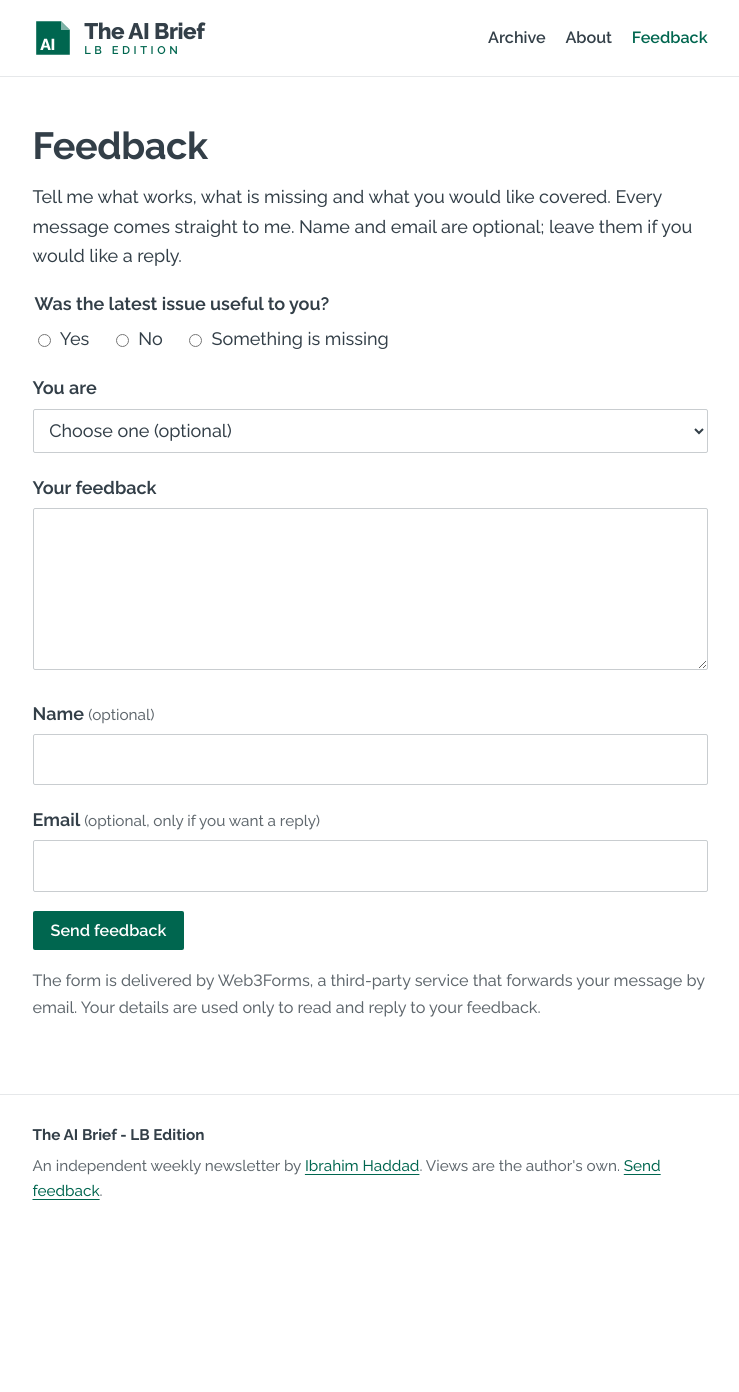
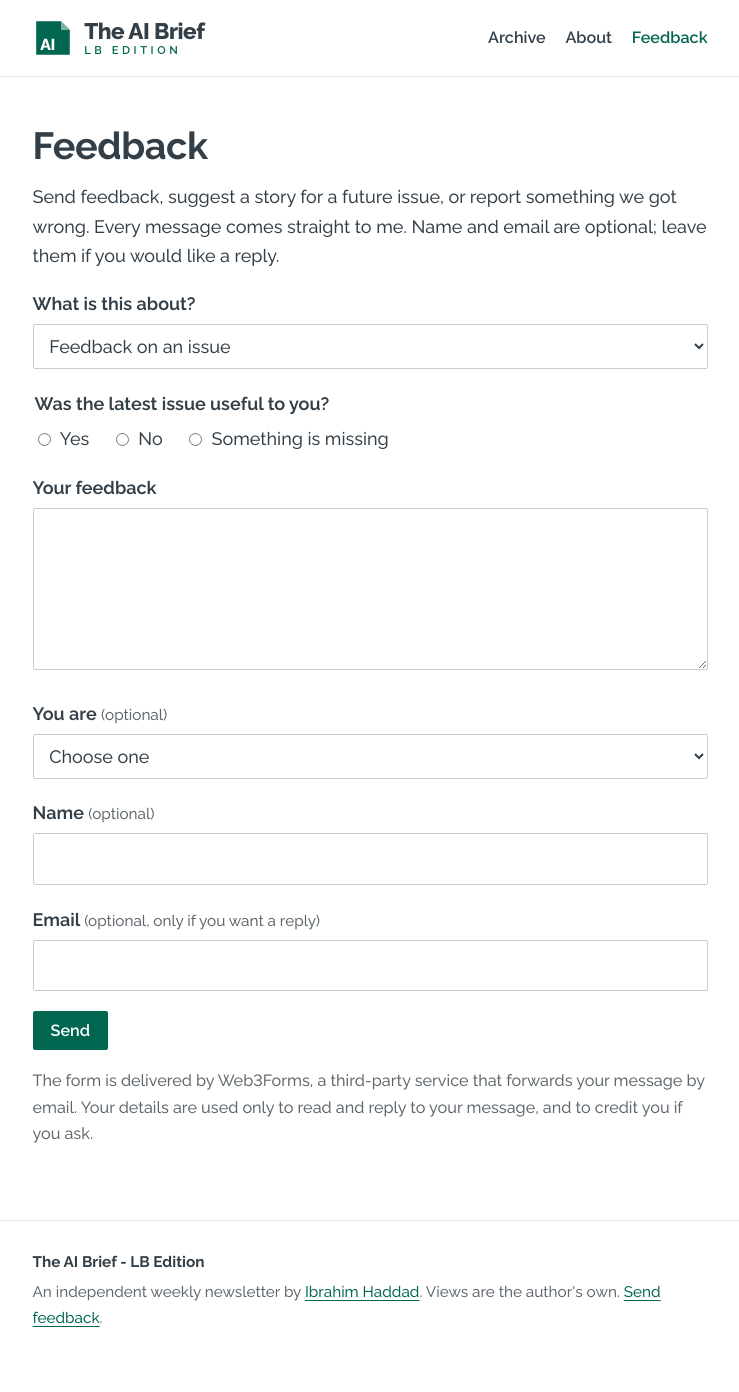
Before and after one commit to ibrahimhaddad/ai-brief-beirut, a Jekyll site: the page built from feedback.html, in a window 1280 px wide. Shown: the whole page, without its empty margins (270-1009 px from the left). Built offline with Jekyll 4.4.1, drawn with Linux system fonts in a browser that asks for light colours; before the commit the page ends 1266 px from its top, so only the background shows below that.

Commit message:
Add story tips and corrections to the feedback form
- The feedback page now opens with "What is this about?": feedback on
  an issue, suggest a story, or report a correction. Fields and the
  email subject change with the choice, so tips arrive as "Story tip:"
  and corrections as "Correction:".
- Story tips ask for a link, the audience and why it matters; tips and
  corrections can opt in to being thanked by name.
- Each issue and audience page ends with "Suggest a story", which
  opens the form with that option selected. The About page links to
  both new options.

Co-Authored-By: Claude Opus 5.5 <noreply@anthropic.com>
Claude-Session: https://claude.ai/code/session_014R25pjJW1b3ounDrYU1xMu

```diff
--- a/_includes/feedback-cta.html
+++ b/_includes/feedback-cta.html
@@ -1 +1,4 @@
-<aside class="feedback-cta"><p>Was this useful? <a href="{{ '/feedback/' | relative_url }}">Tell me in two minutes</a>.</p></aside>
+<aside class="feedback-cta">
+  <p>Was this useful? <a href="{{ '/feedback/' | relative_url }}">Tell me in two minutes</a>.</p>
+  <p>Seen something we should cover? <a href="{{ '/feedback/' | relative_url }}?type=story">Suggest a story</a>.</p>
+</aside>
--- a/assets/css/style.css
+++ b/assets/css/style.css
@@ -177,10 +177,13 @@ td.num, th.num { text-align: right; }
 /* Feedback prompt and form */
 .feedback-cta { margin-top: 2rem; padding: 1rem 1.25rem; background: var(--tint); }
 .feedback-cta p { margin: 0; }
+.feedback-cta p + p { margin-top: 0.35rem; }
+.form-row label.checkbox-row { display: flex; align-items: center; gap: 0.5rem; font-weight: 460; }
+[hidden] { display: none !important; }
 .form-row { margin-bottom: 1.1rem; }
 .form-row label, .form-row legend { display: block; font-weight: 650; margin-bottom: 0.3rem; }
 .form-row .hint { font-weight: 460; color: var(--muted); font-size: 0.85rem; }
-.form-row input[type=text], .form-row input[type=email], .form-row select, .form-row textarea {
+.form-row input[type=text], .form-row input[type=email], .form-row input[type=url], .form-row select, .form-row textarea {
   width: 100%; font: inherit; color: var(--text); padding: 0.55rem 0.65rem; border: 1px solid #C9CDD0; border-radius: 2px; background: #FFFFFF; }
 .form-row textarea { min-height: 9rem; resize: vertical; }
 .form-row input:focus, .form-row select:focus, .form-row textarea:focus { outline: 2px solid var(--accent); outline-offset: 1px; border-color: var(--accent); }
--- a/feedback.html
+++ b/feedback.html
@@ -2,17 +2,27 @@
 layout: page
 title: Feedback
 permalink: /feedback/
-description: "Tell the author what works, what is missing and what to cover next."
+description: "Send feedback, suggest a story for a future issue, or report a correction."
 ---
-<p>Tell me what works, what is missing and what you would like covered. Every message comes straight to me. Name and email are optional; leave them if you would like a reply.</p>
+<p>Send feedback, suggest a story for a future issue, or report something we got wrong. Every message comes straight to me. Name and email are optional; leave them if you would like a reply.</p>
 
-<form class="feedback-form" action="https://api.web3forms.com/submit" method="POST">
+<form class="feedback-form" id="feedback-form" action="https://api.web3forms.com/submit" method="POST">
   <input type="hidden" name="access_key" value="{{ site.web3forms_key }}">
-  <input type="hidden" name="subject" value="Feedback: {{ site.title }}">
+  <input type="hidden" name="subject" id="fb-subject" value="Feedback: {{ site.title }}">
   <input type="hidden" name="from_name" value="{{ site.title }}">
   <input type="hidden" name="redirect" value="{{ '/feedback/thanks/' | absolute_url }}">
   <input type="checkbox" name="botcheck" class="visually-hidden" style="display: none;" tabindex="-1" autocomplete="off" aria-hidden="true">
 
+  <div class="form-row">
+    <label for="fb-topic">What is this about?</label>
+    <select id="fb-topic" name="topic" required>
+      <option value="Feedback">Feedback on an issue</option>
+      <option value="Story tip">Suggest a story</option>
+      <option value="Correction">Report a correction</option>
+    </select>
+  </div>
+
+  <div data-topic="Feedback">
     <fieldset class="form-row">
       <legend>Was the latest issue useful to you?</legend>
       <div class="choices">
@@ -21,22 +31,54 @@ description: "Tell the author what works, what is missing and what to cover next
         <label><input type="radio" name="useful" value="Something is missing"> Something is missing</label>
       </div>
     </fieldset>
+  </div>
 
+  <div data-topic="Story tip">
     <div class="form-row">
-    <label for="fb-role">You are</label>
-    <select id="fb-role" name="role">
-      <option value="">Choose one (optional)</option>
-      <option>Staff</option>
-      <option>Faculty</option>
-      <option>Student</option>
-      <option>Entrepreneur</option>
-      <option>Other</option>
+      <label for="fb-link">Link to the story</label>
+      <input id="fb-link" type="url" name="story_link" placeholder="https://" data-required>
+    </div>
+    <div class="form-row">
+      <label for="fb-for">Who should read it? <span class="hint">(optional)</span></label>
+      <select id="fb-for" name="story_for">
+        <option value="">Choose one</option>
+        <option>University staff</option>
+        <option>University faculty</option>
+        <option>University students</option>
+        <option>Entrepreneurs</option>
+        <option>Businesses</option>
+        <option>Everyone</option>
       </select>
+    </div>
+  </div>
+
+  <div data-topic="Correction">
+    <div class="form-row">
+      <label for="fb-where">Which issue and section?</label>
+      <input id="fb-where" type="text" name="correction_where" placeholder="For example: Week 43, story 2" data-required>
+    </div>
+    <div class="form-row">
+      <label for="fb-source">Source that shows the correct information <span class="hint">(optional)</span></label>
+      <input id="fb-source" type="url" name="correction_source" placeholder="https://">
+    </div>
   </div>
 
   <div class="form-row">
-    <label for="fb-message">Your feedback</label>
+    <label for="fb-message" id="fb-message-label">Your feedback</label>
     <textarea id="fb-message" name="message" required></textarea>
+  </div>
+
+  <div class="form-row">
+    <label for="fb-role">You are <span class="hint">(optional)</span></label>
+    <select id="fb-role" name="role">
+      <option value="">Choose one</option>
+      <option>University staff</option>
+      <option>University faculty</option>
+      <option>University student</option>
+      <option>Entrepreneur</option>
+      <option>In business</option>
+      <option>Other</option>
+    </select>
   </div>
 
   <div class="form-row">
@@ -49,6 +91,42 @@ description: "Tell the author what works, what is missing and what to cover next
     <input id="fb-email" type="email" name="email" autocomplete="email">
   </div>
 
-  <p><button class="button" type="submit">Send feedback</button></p>
-  <p class="muted">The form is delivered by Web3Forms, a third-party service that forwards your message by email. Your details are used only to read and reply to your feedback.</p>
+  <div class="form-row" data-topic="Story tip Correction">
+    <label class="checkbox-row"><input type="checkbox" name="credit" value="Yes, thank me by name"> You may thank me by name if you use this.</label>
+  </div>
+
+  <p><button class="button" type="submit">Send</button></p>
+  <p class="muted">The form is delivered by Web3Forms, a third-party service that forwards your message by email. Your details are used only to read and reply to your message, and to credit you if you ask.</p>
 </form>
+
+<script>
+(function () {
+  var form = document.getElementById('feedback-form');
+  var topic = document.getElementById('fb-topic');
+  var subject = document.getElementById('fb-subject');
+  var label = document.getElementById('fb-message-label');
+  var site = {{ site.title | jsonify }};
+  var labels = { 'Feedback': 'Your feedback', 'Story tip': 'Why does it matter, and to whom?', 'Correction': 'What is wrong, and what is correct?' };
+  var prefixes = { 'Feedback': 'Feedback', 'Story tip': 'Story tip', 'Correction': 'Correction' };
+
+  var params = new URLSearchParams(window.location.search);
+  var wanted = { story: 'Story tip', correction: 'Correction', feedback: 'Feedback' }[params.get('type')];
+  if (wanted) { topic.value = wanted; }
+
+  function update() {
+    var t = topic.value;
+    form.querySelectorAll('[data-topic]').forEach(function (group) {
+      var on = group.getAttribute('data-topic').indexOf(t) !== -1;
+      group.hidden = !on;
+      group.querySelectorAll('input, select, textarea').forEach(function (el) {
+        el.disabled = !on;
+        if (el.hasAttribute('data-required')) { el.required = on; }
+      });
+    });
+    label.textContent = labels[t];
+    subject.value = prefixes[t] + ': ' + site;
+  }
+  topic.addEventListener('change', update);
+  update();
+})();
+</script>
```
Also changed, not shown: about.md (+5 -1 lines). Lines whose indentation alone changed are shown as unchanged.
